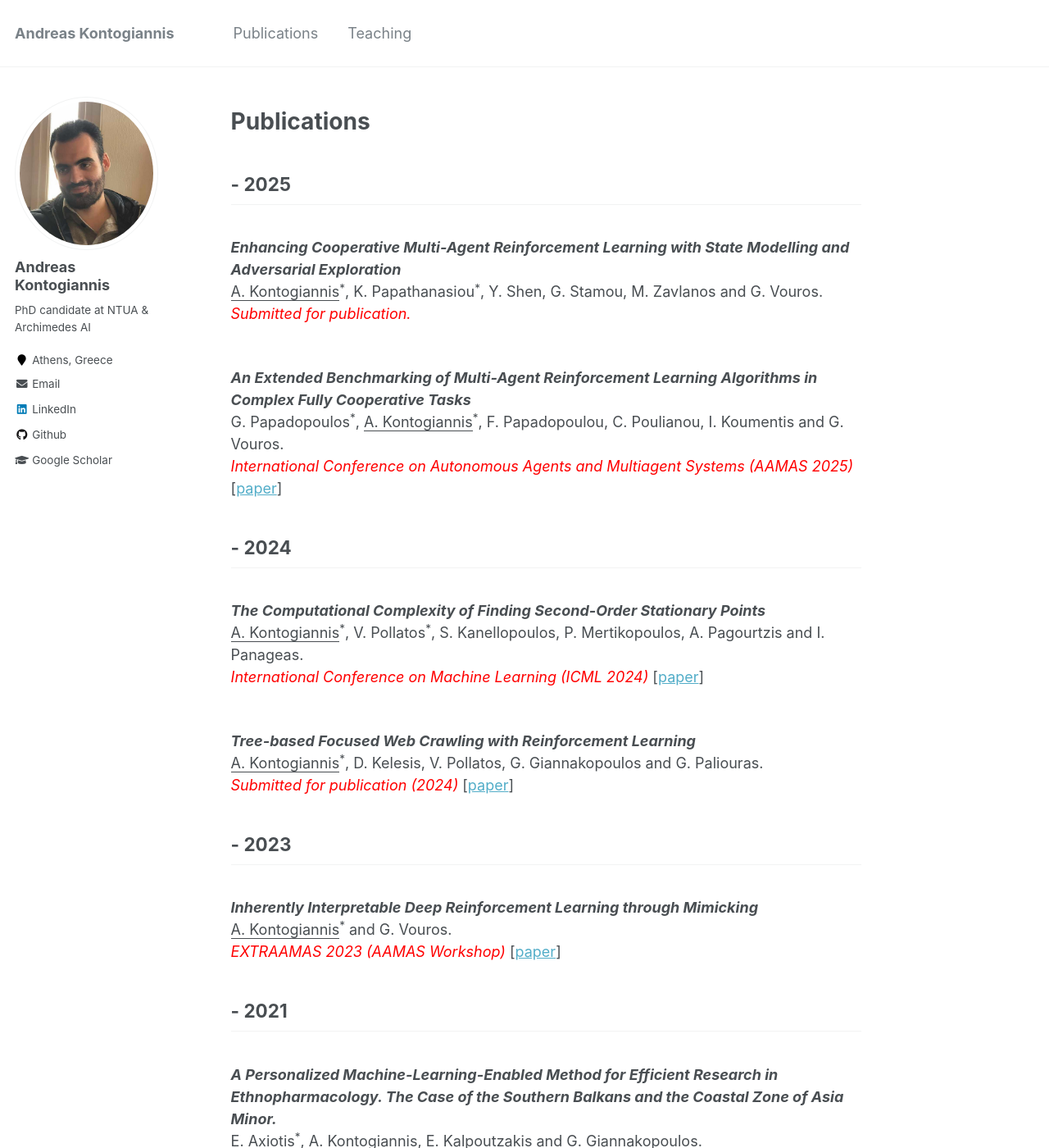
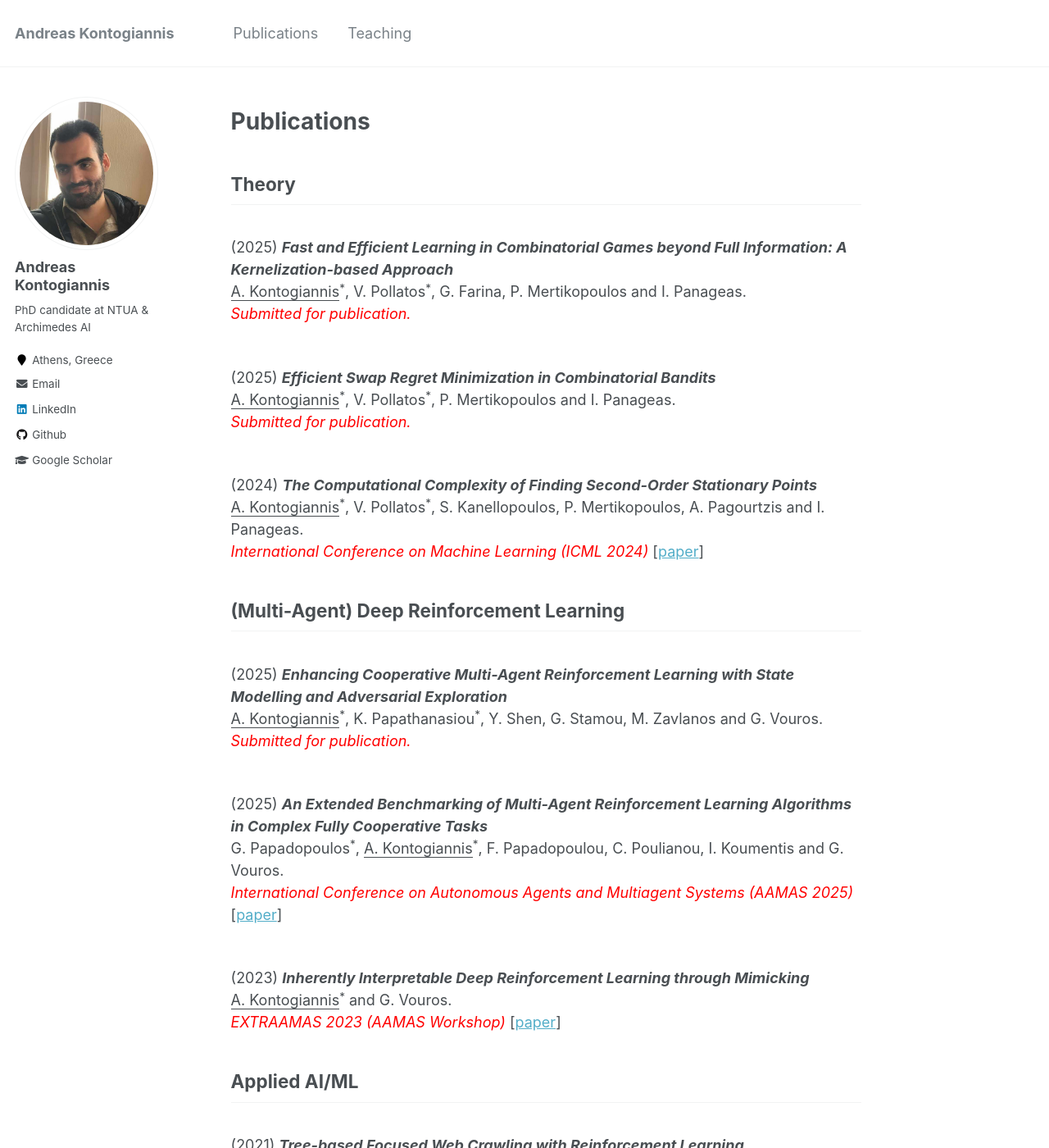
Before and after one commit to ddaedalus/ddaedalus.github.io, a Jekyll site: the page built from _pages/publications.md, in a window 1280 px wide and 1400 px high. Shown: the whole window at 82% size. Built offline with Jekyll 4.4.1, drawn with Linux system fonts in a browser that asks for light colours; some of the changed text lies outside the part shown.

Commit message:
Update publications.md

```diff
--- a/_pages/publications.md
+++ b/_pages/publications.md
@@ -9,51 +9,67 @@ redirect_from:
 
 # Publications
 
-## - 2025
+## Theory
+
 <br/>
-<i><b> Enhancing Cooperative Multi-Agent Reinforcement Learning with State Modelling and Adversarial Exploration  </b> </i>
+(2025) <i><b> Fast and Efficient Learning in Combinatorial Games beyond Full Information: A Kernelization-based Approach </b> </i>
+<br/>
+<u>A. Kontogiannis</u><sup>*</sup>, V. Pollatos<sup>*</sup>, G. Farina, P. Mertikopoulos and I. Panageas.
+<br/>
+_<font color="red">Submitted for publication.</font>_
+
+<br/>
+(2025) <i><b> Efficient Swap Regret Minimization in Combinatorial Bandits </b> </i>
+<br/>
+<u>A. Kontogiannis</u><sup>*</sup>, V. Pollatos<sup>*</sup>, P. Mertikopoulos and I. Panageas.
+<br/>
+_<font color="red">Submitted for publication.</font>_
+
+<br/>
+(2024) <i><b> The Computational Complexity of Finding Second-Order Stationary Points </b> </i>
+<br/>
+<u>A. Kontogiannis</u><sup>*</sup>, V. Pollatos<sup>*</sup>, S. Kanellopoulos, P. Mertikopoulos, A. Pagourtzis and I. Panageas.
+<br/>
+_<font color="red">International Conference on Machine Learning (ICML 2024)</font>_ [[paper](https://openreview.net/forum?id=t8WDBcegae)]
+
+
+
+## (Multi-Agent) Deep Reinforcement Learning
+
+<br/>
+(2025) <i><b> Enhancing Cooperative Multi-Agent Reinforcement Learning with State Modelling and Adversarial Exploration  </b> </i>
 <br/>
 <u>A. Kontogiannis</u><sup>*</sup>, K. Papathanasiou<sup>*</sup>, Y. Shen, G. Stamou, M. Zavlanos and G. Vouros.
 <br/>
 _<font color="red">Submitted for publication.</font>_
 
 <br/>
-<i><b> An Extended Benchmarking of Multi-Agent Reinforcement Learning Algorithms in Complex Fully Cooperative Tasks </b> </i>
+(2025) <i><b> An Extended Benchmarking of Multi-Agent Reinforcement Learning Algorithms in Complex Fully Cooperative Tasks </b> </i>
 <br/>
 G. Papadopoulos<sup>*</sup>, <u>A. Kontogiannis</u><sup>*</sup>, F. Papadopoulou, C. Poulianou, I. Koumentis and G. Vouros.
 <br/>
 _<font color="red">International Conference on Autonomous Agents and Multiagent Systems (AAMAS 2025)</font>_ [[paper](https://www.arxiv.org/abs/2502.04773?fbclid=IwZXh0bgNhZW0CMTAAAR0STD9oKF7IUu4fKUjMA_gBtADEwmaYDnz6RXsM4IhiTAp7H4MgMGmggMQ_aem_JyMoU6wDa2iyPMa-RrUxDQ)]
 
-## - 2024
 
 <br/>
-<i><b> The Computational Complexity of Finding Second-Order Stationary Points </b> </i>
-<br/>
-<u>A. Kontogiannis</u><sup>*</sup>, V. Pollatos<sup>*</sup>, S. Kanellopoulos, P. Mertikopoulos, A. Pagourtzis and I. Panageas.
-<br/>
-_<font color="red">International Conference on Machine Learning (ICML 2024)</font>_ [[paper](https://openreview.net/forum?id=t8WDBcegae)]
-
-
-<br/>
-<i><b> Tree-based Focused Web Crawling with Reinforcement Learning </b> </i>
-<br/>
-<u>A. Kontogiannis</u><sup>*</sup>, D. Kelesis, V. Pollatos, G. Giannakopoulos and G. Paliouras.
-<br/>
-_<font color="red">Submitted for publication (2024)</font>_ [[paper](https://arxiv.org/abs/2112.07620)]
-
-## - 2023
-
-<br/>
-<i><b> Inherently Interpretable Deep Reinforcement Learning through Mimicking </b> </i>
+(2023) <i><b> Inherently Interpretable Deep Reinforcement Learning through Mimicking </b> </i>
 <br/>
 <u>A. Kontogiannis</u><sup>*</sup> and G. Vouros.
 <br/>
 _<font color="red">EXTRAAMAS 2023 (AAMAS Workshop)</font>_ [[paper](https://link.springer.com/chapter/10.1007/978-3-031-40878-6_10)]
 
-## - 2021
+
+## Applied AI/ML
 
 <br/>
-<i><b> A Personalized Machine-Learning-Enabled Method for Efficient Research in Ethnopharmacology. The Case of the Southern Balkans and the Coastal Zone of Asia Minor. </b> </i>
+(2021) <i><b> Tree-based Focused Web Crawling with Reinforcement Learning </b> </i>
+<br/>
+<u>A. Kontogiannis</u><sup>*</sup>, D. Kelesis, V. Pollatos, G. Paliouras and G. Giannakopoulos.
+<br/>
+_<font color="red">Submitted for publication (2024)</font>_ [[paper](https://arxiv.org/abs/2112.07620)]
+
+<br/>
+(2021) <i><b> A Personalized Machine-Learning-Enabled Method for Efficient Research in Ethnopharmacology. The Case of the Southern Balkans and the Coastal Zone of Asia Minor. </b> </i>
 <br/>
 E. Axiotis<sup>*</sup>, <u>A. Kontogiannis</u>, E. Kalpoutzakis and G. Giannakopoulos.
 <br/>
```
